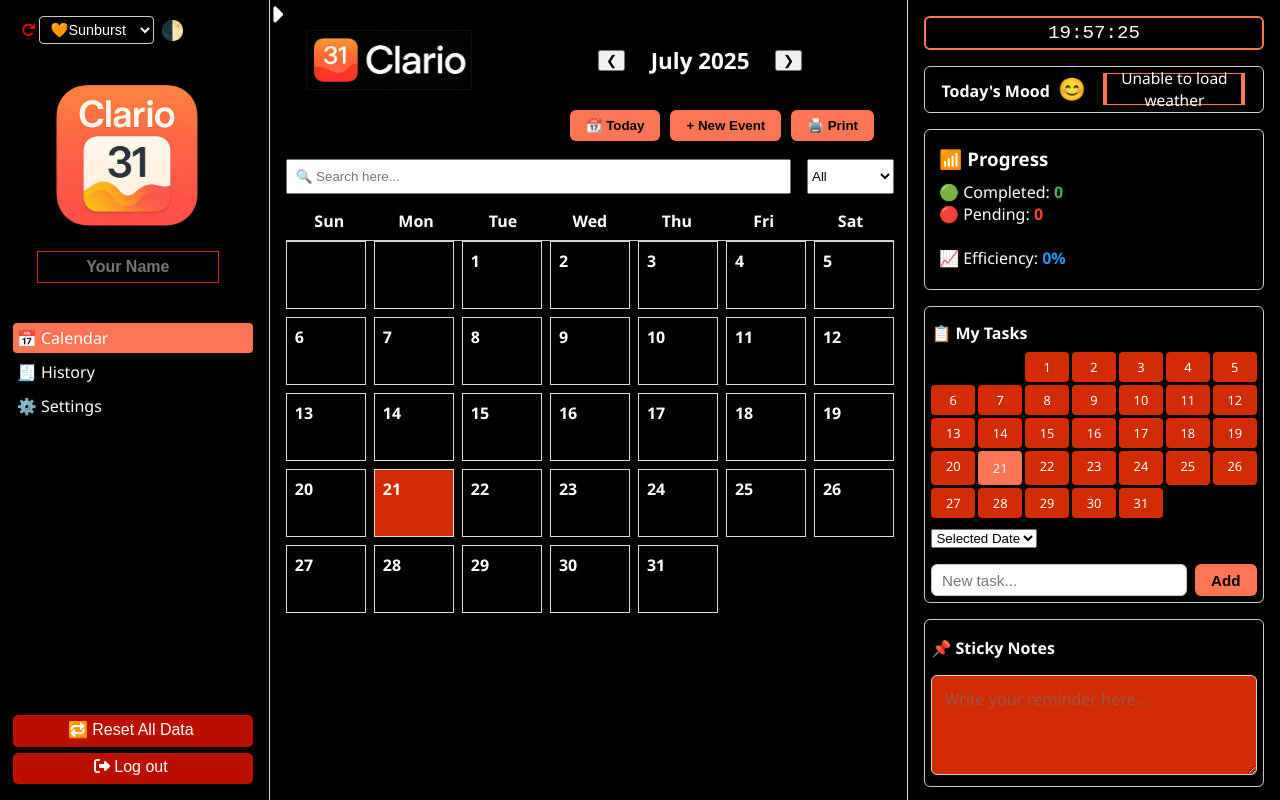
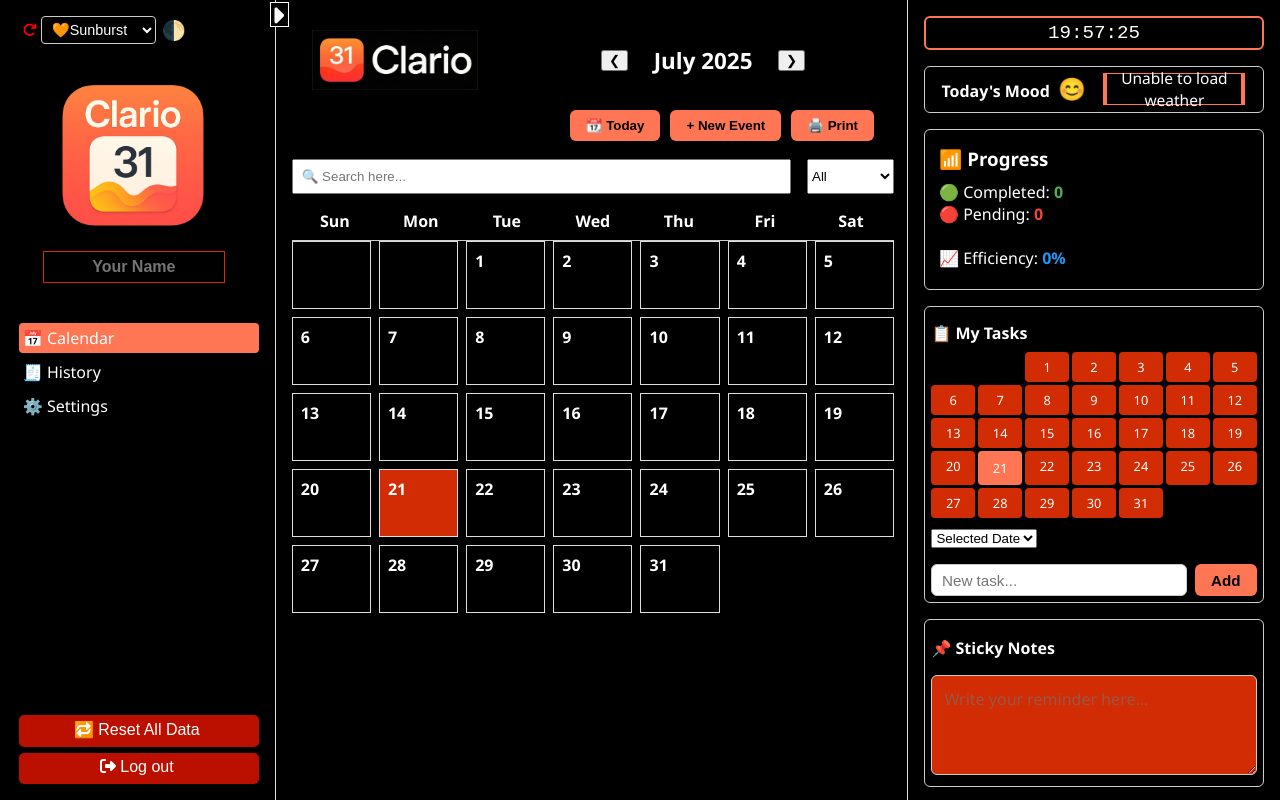
Before and after one commit to lavu-create/Clario, a plain HTML site: page FRONTEND/index.html in a window 1280 px wide. Drawn offline with nearby package versions, Linux system fonts and the light colour scheme; no server answers.

Commit message:
Update menu button style

```diff
--- a/FRONTEND/style.css
+++ b/FRONTEND/style.css
@@ -144,15 +144,15 @@
   display: flex;
   font-size: 1.6rem;
   background: var(--card-bg);
-  border: none;
+  border: 1px solid var(--text-color);
   cursor: pointer;
-  padding: 0px 0px 0px 0px;
+  padding: 0px 4px 0px 0px;
   color: var(--text-color);
   z-index: 1003;
   position: relative;
   top: 2px;
   left: 16.89rem;
-  height: 10px;
+  height: 25.4px;
 }
 /* Show menu button only on small screens */
 @media (max-width: 768px) {
@@ -251,7 +251,7 @@
 .theme-controls {
   position: absolute;
   top: 1rem;
-  right: 4.9rem;
+  right: 5.2rem;
   display: flex;
   align-items: center;
   z-index: 10;
```
